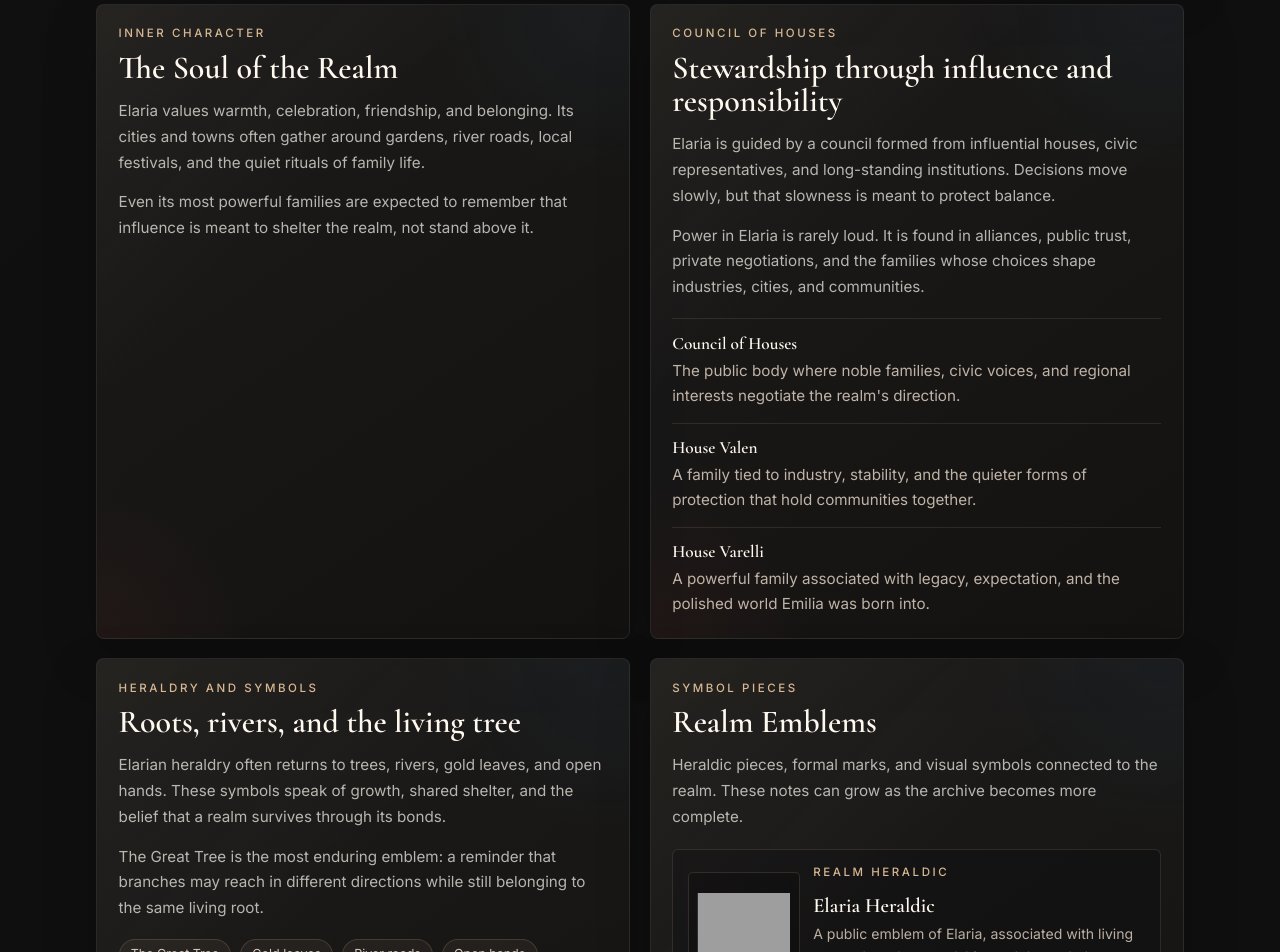
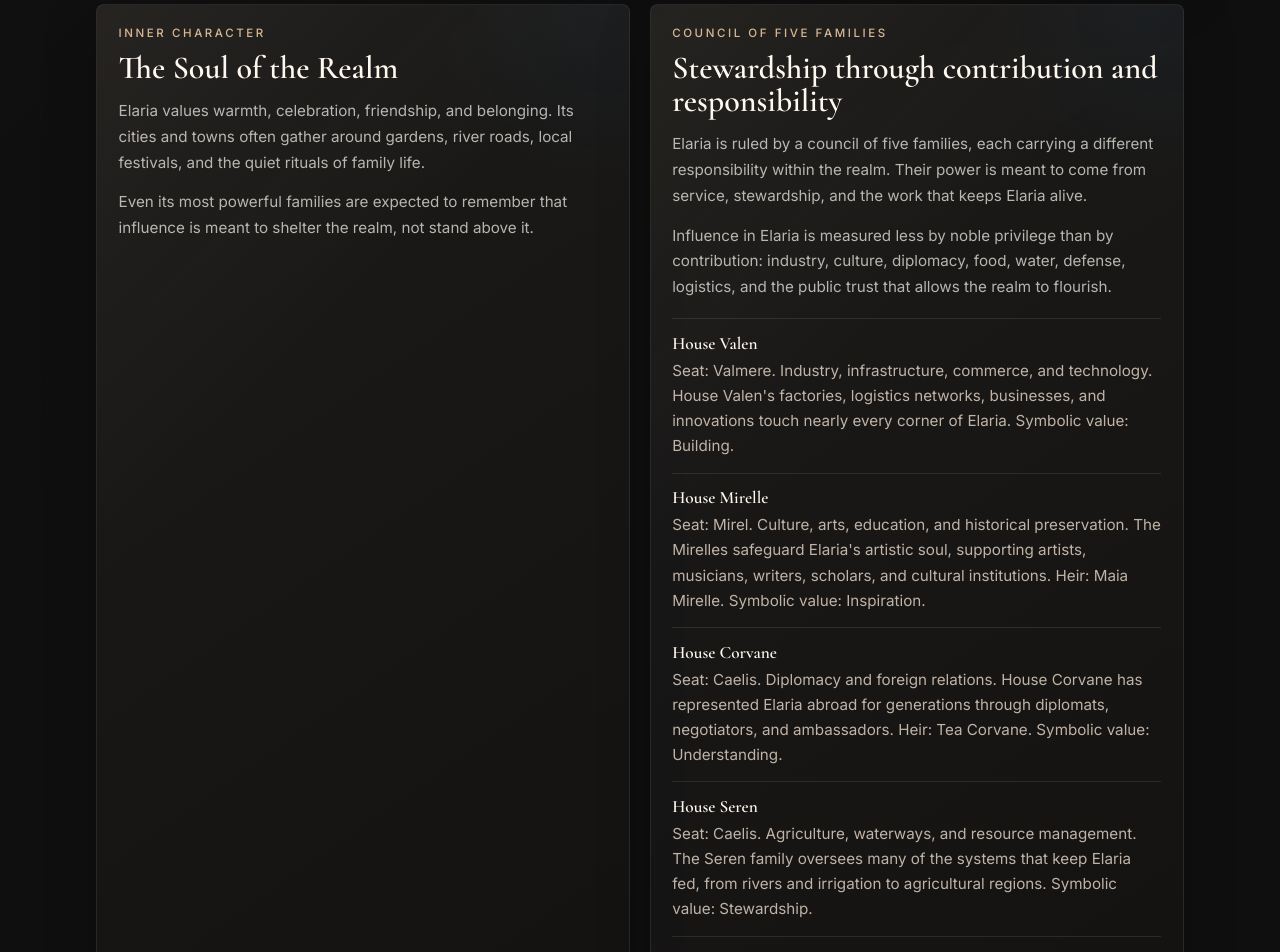
Before and after one commit to TheDragonLedger/dragon-ledger, a Vue app: page /archive/realms-heraldry/elaria in a window 1280 px wide. Shown: the part 1220-2172 px from the top of the page. Built offline with nearby package versions, Linux system fonts and the light colour scheme; grey boxes are pictures that could not be loaded.

Commit message:
updating realms

```diff
--- a/src/data/realmsHeraldry.js
+++ b/src/data/realmsHeraldry.js
@@ -40,27 +40,37 @@ export const realmsHeraldry = [
       "Even its most powerful families are expected to remember that influence is meant to shelter the realm, not stand above it.",
     ],
     government: {
-      label: "Council of Houses",
-      title: "Stewardship through influence and responsibility",
+      label: "Council of Five Families",
+      title: "Stewardship through contribution and responsibility",
       body: [
-        "Elaria is guided by a council formed from influential houses, civic representatives, and long-standing institutions. Decisions move slowly, but that slowness is meant to protect balance.",
-        "Power in Elaria is rarely loud. It is found in alliances, public trust, private negotiations, and the families whose choices shape industries, cities, and communities.",
+        "Elaria is ruled by a council of five families, each carrying a different responsibility within the realm. Their power is meant to come from service, stewardship, and the work that keeps Elaria alive.",
+        "Influence in Elaria is measured less by noble privilege than by contribution: industry, culture, diplomacy, food, water, defense, logistics, and the public trust that allows the realm to flourish.",
       ],
       entries: [
         {
-          name: "Council of Houses",
+          name: "House Valen",
           description:
-            "The public body where noble families, civic voices, and regional interests negotiate the realm's direction.",
+            "Seat: Valmere. Industry, infrastructure, commerce, and technology. House Valen's factories, logistics networks, businesses, and innovations touch nearly every corner of Elaria. Symbolic value: Building.",
         },
         {
-          name: "House Valen",
+          name: "House Mirelle",
           description:
-            "A family tied to industry, stability, and the quieter forms of protection that hold communities together.",
+            "Seat: Mirel. Culture, arts, education, and historical preservation. The Mirelles safeguard Elaria's artistic soul, supporting artists, musicians, writers, scholars, and cultural institutions. Heir: Maia Mirelle. Symbolic value: Inspiration.",
         },
         {
-          name: "House Varelli",
+          name: "House Corvane",
           description:
-            "A powerful family associated with legacy, expectation, and the polished world Emilia was born into.",
+            "Seat: Caelis. Diplomacy and foreign relations. House Corvane has represented Elaria abroad for generations through diplomats, negotiators, and ambassadors. Heir: Tea Corvane. Symbolic value: Understanding.",
+        },
+        {
+          name: "House Seren",
+          description:
+            "Seat: Caelis. Agriculture, waterways, and resource management. The Seren family oversees many of the systems that keep Elaria fed, from rivers and irrigation to agricultural regions. Symbolic value: Stewardship.",
+        },
+        {
+          name: "House Thornwell",
+          description:
+            "Seat: Caelis. Defense, logistics, and national security. The Thornwells coordinate defensive systems including Whitehold, Harborwatch, emergency planning, and national logistics. Symbolic value: Guardianship.",
         },
       ],
     },
```
